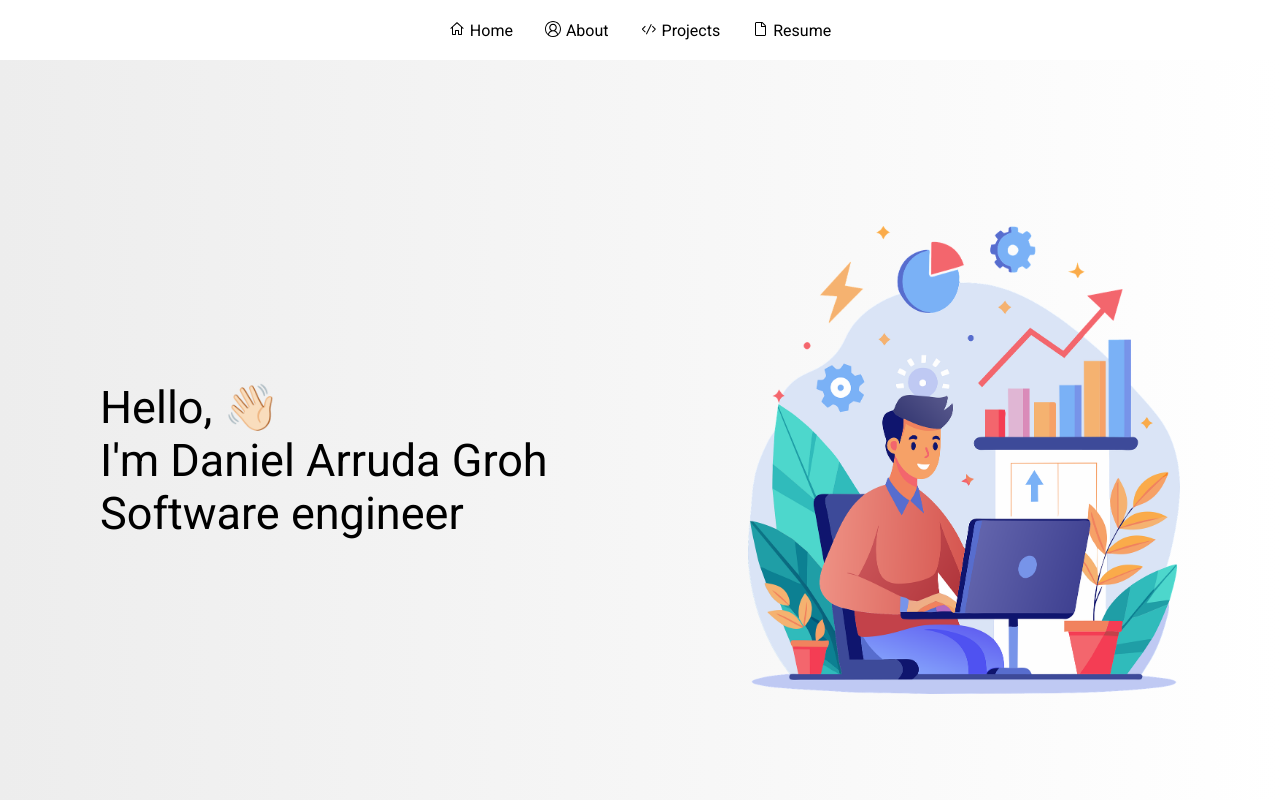
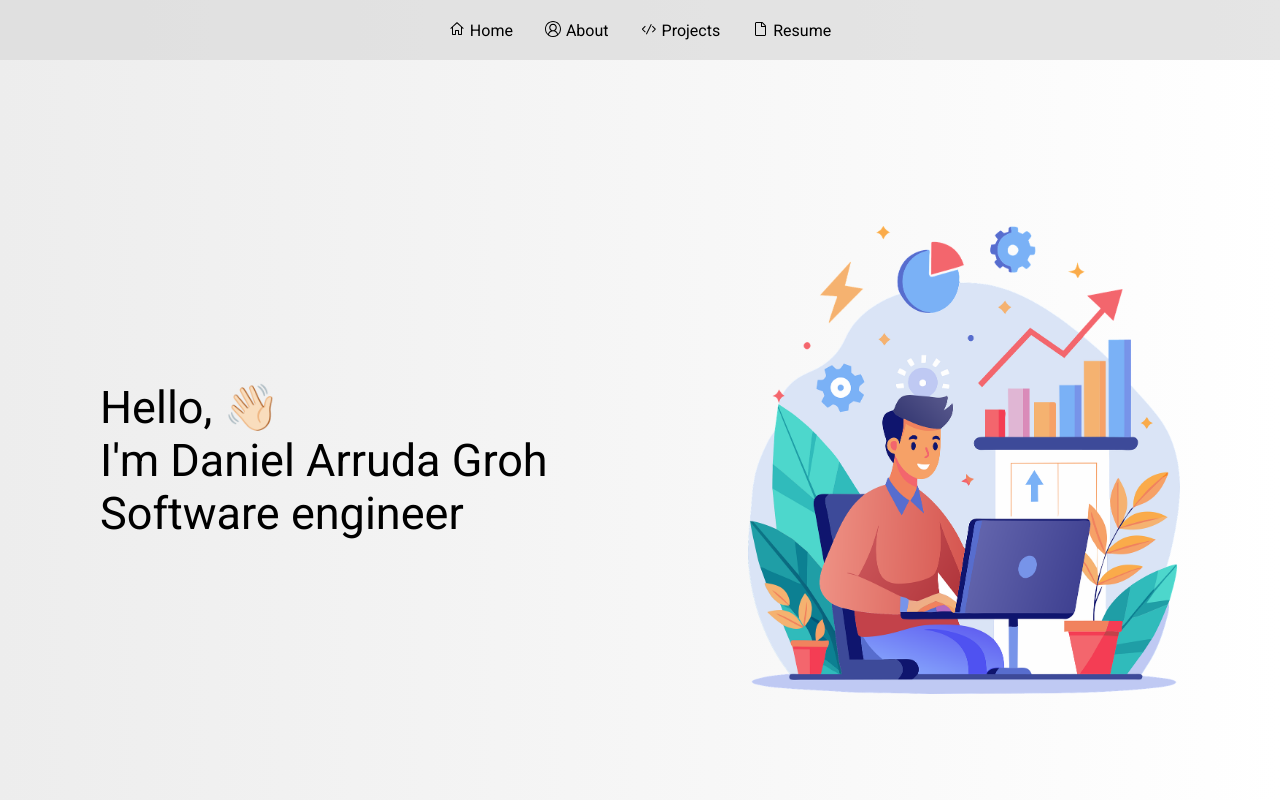
Before and after one commit to DaniGroh/portfolio, a React (Create React App) app: page / in a window 1280 px wide. Shown: the top 800 px of the page. Built offline with nearby package versions, Linux system fonts and the light colour scheme.

Commit message:
improving fotter and header

```diff
--- a/src/components/Footer/Footer.tsx
+++ b/src/components/Footer/Footer.tsx
@@ -5,10 +5,9 @@ export function Footer() {
   const date = new Date();
   const year = date.getFullYear();
   return (
-    <S.Container>
     <S.Footer>
-        <S.Author>Developed and design by Daniel Groh</S.Author>
-        <S.Copyright>Copyright © {year}</S.Copyright>
+      <span>Developed and design by Daniel Groh</span>
+      <span>Copyright © {year}</span>
       <S.SocialMedia>
         <a href="mailto:daniagroh@gmail.com" target="_blank" rel="noreferrer">
           <IoMdMail size={25} />
@@ -20,15 +19,10 @@ export function Footer() {
         >
           <IoLogoLinkedin size={25} />
         </a>
-          <a
-            href="https://github.com/DaniGroh"
-            target="_blank"
-            rel="noreferrer"
-          >
+        <a href="https://github.com/DaniGroh" target="_blank" rel="noreferrer">
           <IoLogoGithub size={25} />
         </a>
       </S.SocialMedia>
     </S.Footer>
-    </S.Container>
   );
 }
--- a/src/components/Footer/styles.ts
+++ b/src/components/Footer/styles.ts
@@ -1,10 +1,5 @@
 import styled from 'styled-components';
 import { theme } from '../../styles';
-
-export const Container = styled.div`
-  position: absolute;
-  width: 100%;
-`;
 
 export const Footer = styled.div`
   display: flex;
@@ -18,10 +13,6 @@ export const Footer = styled.div`
   color: #8c8c8c;
   border-top: 1px solid ${theme.colors.grey};
 `;
-
-export const Author = styled.div``;
-
-export const Copyright = styled.div``;
 
 export const SocialMedia = styled.div`
   display: flex;
--- a/src/components/Header/Header.tsx
+++ b/src/components/Header/Header.tsx
@@ -42,9 +42,7 @@ export function Header({ changePage }: IHeaderProps) {
   );
 
   return (
-    <S.Container>
     <S.Header>
-        <S.Nav>
       {pages.map((page) => (
         <S.NavItem
           type="button"
@@ -55,8 +53,6 @@ export function Header({ changePage }: IHeaderProps) {
           {page.title}
         </S.NavItem>
       ))}
-        </S.Nav>
     </S.Header>
-    </S.Container>
   );
 }
--- a/src/components/Header/styles.ts
+++ b/src/components/Header/styles.ts
@@ -1,16 +1,11 @@
 import styled from 'styled-components';
 import { theme } from '../../styles';
-
-export const Container = styled.div`
-  position: absolute;
-  width: 100%;
-  z-index: 5;
-`;
 
 export const Header = styled.div`
   position: fixed;
   width: 100%;
   height: 60px;
+  z-index: 5;
   display: flex;
   align-items: center;
   justify-content: center;
@@ -18,14 +13,7 @@ export const Header = styled.div`
   flex-wrap: no-wrap;
   margin: auto;
 
-  background-color: ${theme.colors.white};
-  button {
-    background-color: ${theme.colors.white};
-  }
-`;
-
-export const Nav = styled.div`
-  height: 100%;
+  background-color: rgba(218, 218, 218, 0.7);
 `;
 
 export const NavItem = styled.button`
--- a/src/styles/global.ts
+++ b/src/styles/global.ts
@@ -47,7 +47,7 @@ const GlobalStyle = createGlobalStyle`
 
   /* Handle on hover */
   ::-webkit-scrollbar-thumb:hover {
-    background: rgba(222, 130, 235, 0.911);
+    background: rgba(148, 148, 148, 0.911);
     border-radius: 12px;
   }
 `;
```
Lines whose indentation alone changed are shown as unchanged.
